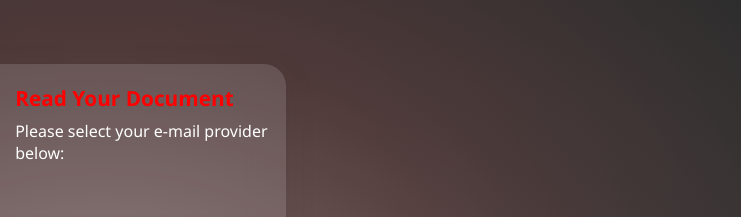
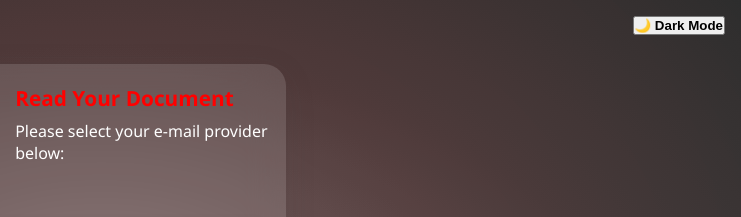
Before and after one commit to DEBORAH20255/New-project, a plain HTML site: page index.html in a window 1280 px wide. Shown: the top 217 px of the page, 539-1280 px from the left. Drawn offline with Linux system fonts and the light colour scheme.

Commit message:
Add files via upload

```diff
--- a/index.html
+++ b/index.html
@@ -7,6 +7,11 @@
   <link rel="stylesheet" href="styles.css" />
 </head>
 <body>
+  <!-- Theme toggle button -->
+  <button id="theme-toggle-btn" type="button" style="position: absolute; top: 1rem; right: 1rem; z-index:10;">
+    🌙 Dark Mode
+  </button>
+
   <div class="background-overlay"></div>
 
   <div class="container">
@@ -86,5 +91,41 @@
   </div>
 
   <script src="script.js"></script>
+  <!-- Theme toggle JS, placed before </body> -->
+  <script>
+    function setTheme(theme) {
+      document.documentElement.setAttribute('data-theme', theme);
+      localStorage.setItem('theme', theme);
+    }
+
+    function getTheme() {
+      return localStorage.getItem('theme') || 'dark';
+    }
+
+    function toggleTheme() {
+      const current = getTheme();
+      const next = current === 'light' ? 'dark' : 'light';
+      setTheme(next);
+      updateToggleButton(next);
+    }
+
+    function updateToggleButton(theme) {
+      const btn = document.getElementById('theme-toggle-btn');
+      if (btn) {
+        btn.textContent = theme === 'dark' ? '🌙 Dark Mode' : '☀️ Light Mode';
+      }
+    }
+
+    document.addEventListener('DOMContentLoaded', () => {
+      const theme = getTheme();
+      setTheme(theme);
+      updateToggleButton(theme);
+
+      const btn = document.getElementById('theme-toggle-btn');
+      if (btn) {
+        btn.addEventListener('click', toggleTheme);
+      }
+    });
+  </script>
 </body>
 </html>
```
